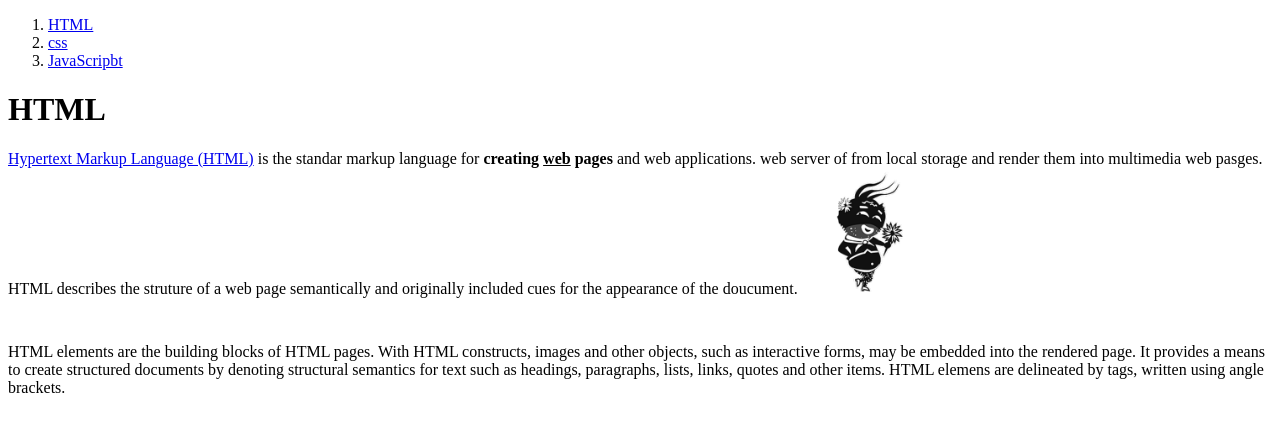
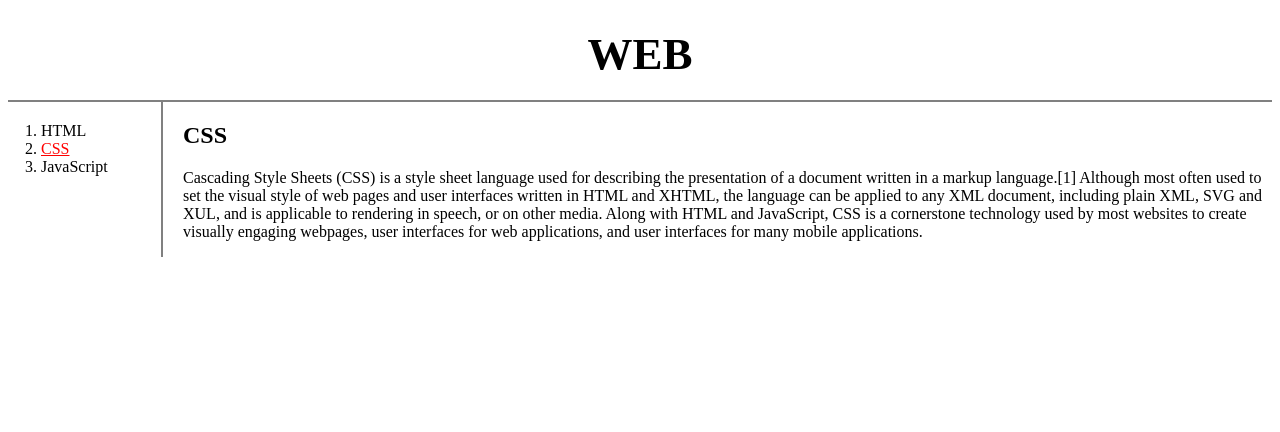
Before and after one commit to huguguguguk/web1, a plain HTML site: page 2.html in a window 1280 px wide. Drawn offline with Linux system fonts and the light colour scheme.

Commit message:
Add files via upload

```diff
--- a/1.html
+++ b/1.html
@@ -1,18 +1,22 @@
 <!DOCTYPE html>
 
 <head>
-<title>WEB1 - html</title>
-<meta charset="utf-8">
+	<title>WEB1 - html</title>
+	<meta charset="utf-8">
+	<link rel="stylesheet" href="style.css">
 </head>
 
 <body>
+
+<h1>WEB</h1>
+<div id="grid">
 <ol>
-	<li><a href="1.html">HTML</a></li>
-	<li><a href="2.html">css</a></li>
+	<li><a href="1.html" style="color:red; text-decoration:underline">HTML</a></li>
+	<li><a href="2.html">CSS</a></li>
 	<li><a href="3.html">JavaScripbt</a></li>
 </ol>
-
-<h1>HTML</h1>
+<div id="article">
+<h2>HTML</h2>
 <p>
 <a href="https://www.w3.org/TR/html5/"
 target = " _blank" title-"html5 specification">
@@ -22,5 +26,7 @@ Hypertext Markup Language (HTML)</a> is the standar markup language for <strong>
 </p><p style="margin-top:45px;">
 HTML elements are the building blocks of HTML pages. With HTML constructs, images and other objects, such as interactive forms, may be embedded into the rendered page. It provides a means to create structured documents by denoting structural semantics for text such as headings, paragraphs, lists, links, quotes and other items. HTML elemens are delineated by tags, written using angle brackets.
 </p>
+</div>
+</div>
 </body>
 </html>
--- a/2.html
+++ b/2.html
@@ -1,26 +1,24 @@
-<!DOCTYPE html>
-
+<!doctype html>
+<html>
 <head>
-<title>WEB1 - html</title>
+	<title>WEB - CSS</title>
 	<meta charset="utf-8">
+	<link rel="stylesheet" href="style.css">
 </head>
-
 <body>
+  <h1><a href="index.html">WEB</a></h1>
+  <div id="grid">
     <ol>
       <li><a href="1.html">HTML</a></li>
-	<li><a href="2.html">css</a></li>
-	<li><a href="3.html">JavaScripbt</a></li>
+      <li><a href="2.html" style="color:red; text-decoration:underline">CSS</a></li>
+      <li><a href="3.html">JavaScript</a></li>
     </ol>
-
-<h1>HTML</h1>
+    <div id="article">
+        <h2>CSS</h2>
         <p>
-<a href="https://www.w3.org/TR/html5/"
-target = " _blank" title-"html5 specification">
-Hypertext Markup Language (HTML)</a> is the standar markup language for <strong>creating <u>web</u> pages</strong> and web applications. web server of from local storage and render them into multimedia web pasges. HTML describes the struture of a web page semantically and originally included cues for the appearance of the doucument.
-<img src="07.gif" width="10%">
-
-</p><p style="margin-top:45px;">
-HTML elements are the building blocks of HTML pages. With HTML constructs, images and other objects, such as interactive forms, may be embedded into the rendered page. It provides a means to create structured documents by denoting structural semantics for text such as headings, paragraphs, lists, links, quotes and other items. HTML elemens are delineated by tags, written using angle brackets.
+          Cascading Style Sheets (CSS) is a style sheet language used for describing the presentation of a document written in a markup language.[1] Although most often used to set the visual style of web pages and user interfaces written in HTML and XHTML, the language can be applied to any XML document, including plain XML, SVG and XUL, and is applicable to rendering in speech, or on other media. Along with HTML and JavaScript, CSS is a cornerstone technology used by most websites to create visually engaging webpages, user interfaces for web applications, and user interfaces for many mobile applications.
         </p>
+      </div>
+  </div>
   </body>
   </html>
--- /dev/null
+++ b/style.css
@@ -0,0 +1,38 @@
+	a {
+		color:black;
+		text-decoration:none;
+	}
+	h1 {
+		font-size:45px;
+		text-align: center;
+		border-bottom:2px solid gray;
+		margin:0;
+		padding:20px;
+	}
+	ol{
+		border-right:2px solid gray;
+		width:100px;
+		margin:0;
+		padding:20px;
+	}
+	#grid{
+		display: grid;
+		grid-template-columns: 150px 1fr;
+	}
+	#grid ol{
+		padding-left:33px;
+	}
+	#grid #article{
+		padding-left:25px;
+	}
+
+	@media(max-width:800px){
+	#grid{
+		display: block;
+	}
+	ol{
+		border-right:none;
+	}
+	h1 {
+		border-bottom:none;
+	}
```
Also changed, not shown: 3.html (+11 -11 lines), index.html (+11 -5 lines). Lines whose indentation alone changed are shown as unchanged.
